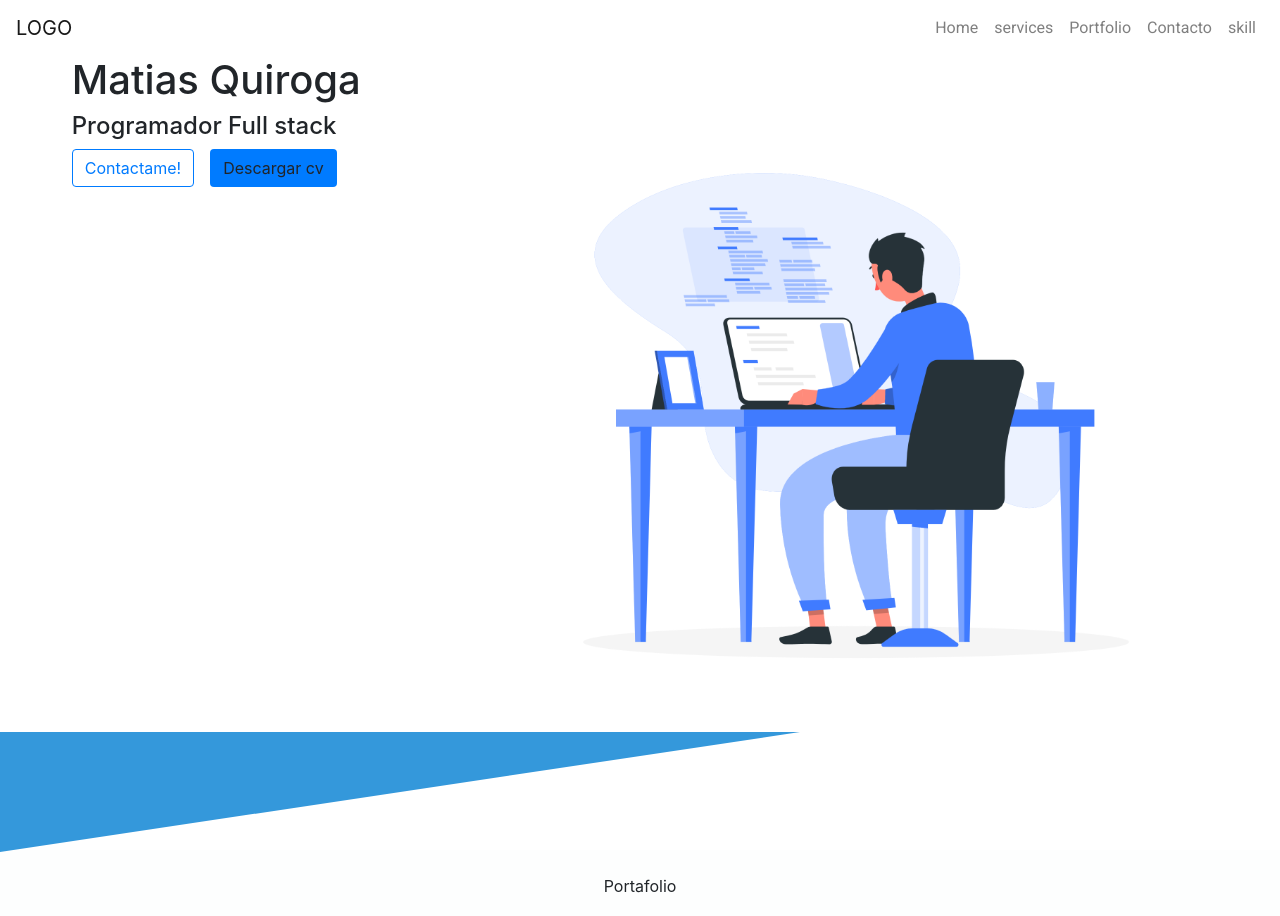
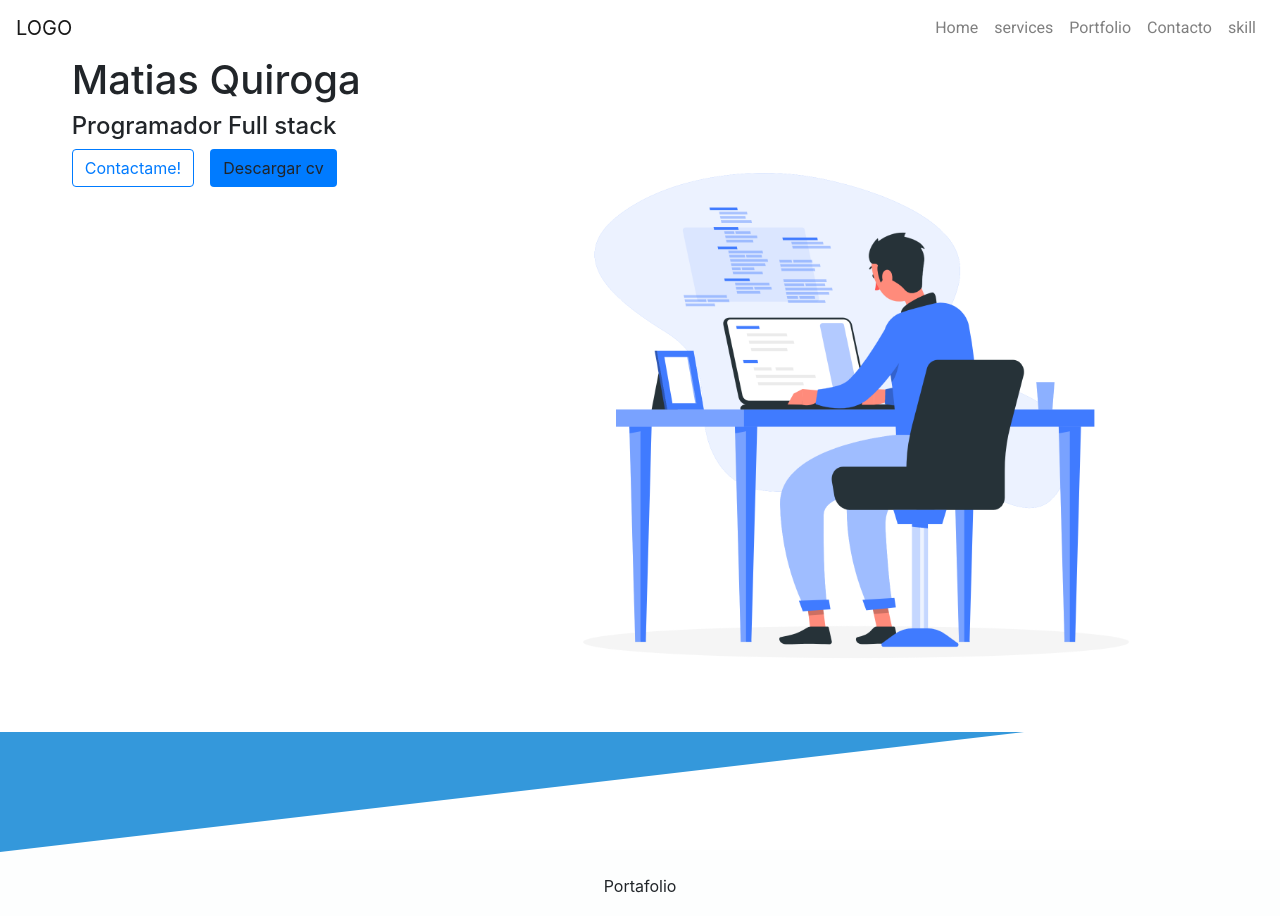
Before and after one commit to matias798/Portfolio, a React (Create React App) app: page / in a window 1280 px wide. Shown: the top 916 px of the page. Built offline with nearby package versions, Linux system fonts and the light colour scheme.

Commit message:
addedd changes to the tagg in portfolio component

```diff
--- a/src/styles/Portfolio.css
+++ b/src/styles/Portfolio.css
@@ -9,7 +9,7 @@ background-color: #FDFEFE;
 .tagg{
 
     border-top: 15vh solid #3498DB;
-    border-right: 100vh solid transparent;
+    border-right: 80vw solid transparent;
     text-align: center;
     flex-wrap: wrap;
 
@@ -36,3 +36,13 @@ background-color: #FDFEFE;
     opacity: 0.9;
     transition: 0.7s ease;
 }
+
+/*
+@media(max-width:640px){
+    .tagg{
+    border-right: 300px solid transparent;
+
+    }
+}
+
+*/
```
